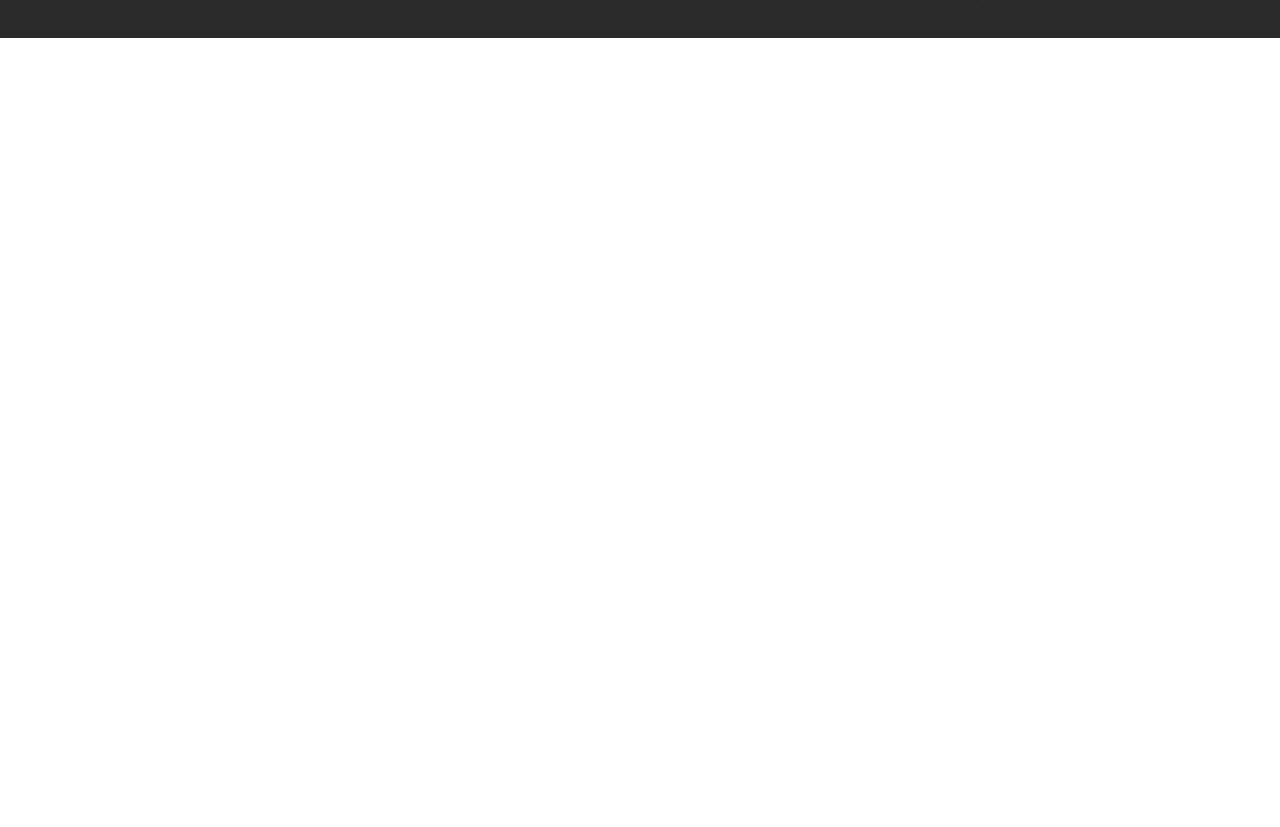
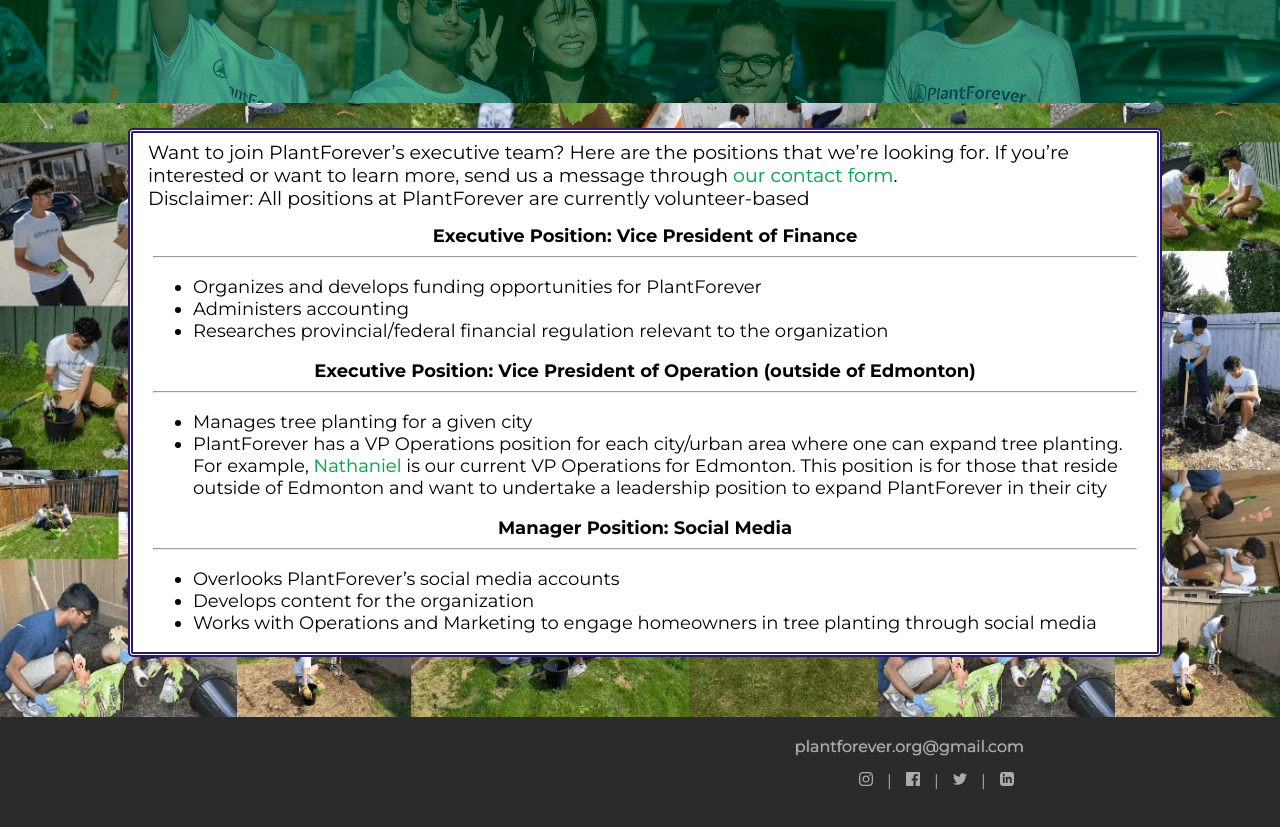
Before and after one commit to cocoliliace/PlantForever, a Vue app: page /join-our-team in a window 1280 px wide. Before the commit this address had no page. Shown: the part 380-1207 px from the top of the page. Before the commit the page ends 800 px from the top, so only its background shows below. Built offline with nearby package versions, Linux system fonts and the light colour scheme.

Commit message:
add new join our team page

```diff
--- a/src/App.vue
+++ b/src/App.vue
@@ -34,11 +34,13 @@
           <div class="dropdown">
             <router-link :to="{ name: 'About' }">What We Do</router-link>
             <router-link :to="{ name: 'Team' }">Meet Our Team</router-link>
+            <router-link :to="{ name: 'JoinTeam' }">Join Our Team</router-link>
             <router-link :to="{ name: 'InTheNews' }">In the news</router-link>
           </div>
         </a>
         <router-link v-if="!hasDropdown" :to="{ name: 'About' }">What We Do</router-link>
         <router-link v-if="!hasDropdown" :to="{ name: 'Team' }">Meet Our Team</router-link>
+        <router-link v-if="!hasDropdown" :to="{ name: 'JoinTeam' }">Join Our Team</router-link>
         <router-link v-if="!hasDropdown" :to="{ name: 'InTheNews' }">In the news</router-link>
         <router-link :to="{ name: 'GetTree' }" :class="{ 'router-link-exact-active': childIsActive(['/accept-a-tree/in-backyard', '/accept-a-tree/in-pots']) }">Accept A Tree</router-link>
         <router-link :to="{ name: 'Volunteer' }">Volunteer</router-link>
--- a/src/router.js
+++ b/src/router.js
@@ -28,6 +28,11 @@
       path: "/meet-our-team",
       name: "Team",
       component: () => import("./views/Team.vue")
+    },
+    {
+      path: "/join-our-team",
+      name: "JoinTeam",
+      component: () => import("./views/JoinTeam.vue")
     },
     {
       path: "/covid-policies",
--- /dev/null
+++ b/src/views/JoinTeam.vue
@@ -0,0 +1,70 @@
+<template>
+  <div class="contains-form">
+    <div class="banner-container">
+      <div class="title">JOIN OUR TEAM</div>
+    </div>
+    <div class="text-container">
+      <div style="margin-top: 8px;">Want to join PlantForever’s executive team? Here are the positions that we’re looking for. If you’re interested or want to learn more, send us a message through <router-link :to="{ name: 'Contact' }">our contact form</router-link>.</div>
+      <div>Disclaimer: All positions at PlantForever are currently volunteer-based</div>
+      <div class="text">
+        <div class="title">Executive Position: Vice President of Finance</div>
+        <hr />
+        <ul>
+          <li>Organizes and develops funding opportunities for PlantForever</li>
+          <li>Administers accounting</li>
+          <li>Researches provincial/federal financial regulation relevant to the organization</li>
+        </ul>
+
+        <div class="title">Executive Position: Vice President of Operation (outside of Edmonton)</div>
+        <hr />
+        <ul>
+          <li>Manages tree planting for a given city</li>
+          <li>PlantForever has a VP Operations position for each city/urban area where one can expand tree planting. For example, <router-link :to="{ name: 'Team' }">Nathaniel</router-link> is our current VP Operations for Edmonton. This position is for those that reside outside of Edmonton and want to undertake a leadership position to expand PlantForever in their city</li>
+        </ul>
+
+        <div class="title">Manager Position: Social Media</div>
+        <hr />
+        <ul>
+          <li>Overlooks PlantForever’s social media accounts</li>
+          <li>Develops content for the organization</li>
+          <li>Works with Operations and Marketing to engage homeowners in tree planting through social media</li>
+        </ul>
+      </div>
+    </div>
+  </div>
+</template>
+
+<script>
+export default {
+  name: "JoinTeam",
+  metaInfo: {
+    title: "Join Our Team",
+    meta: [
+      { name: "description", content: "" },
+      { name: "keywords", content: "" }
+    ],
+    link: [
+      { rel: "canonical", href: "https://www.plantforever.org/join-our-team" }
+    ]
+  }
+}
+</script>
+
+<style lang="scss" scoped>
+.text-container {
+  background: white;
+  border: 5px $blue double;
+  border-radius: 5px;
+  width: calc(80vw - 30px);
+  padding: 0 15px;
+  margin: 25px 10vw 0 10vw;
+  font-size: 19px;
+}
+.text {
+  margin: 15px 5px;
+  .title {
+    text-align: center;
+    font-weight: 700;
+  }
+}
+</style>
--- a/src/views/Team.vue
+++ b/src/views/Team.vue
@@ -2,6 +2,9 @@
   <div>
     <div class="banner-container">
       <div class="title">MEET OUR TEAM</div>
+    </div>
+    <div class="text">
+      We are currently looking for more executive members. Take a look at <router-link :to="{ name: 'JoinTeam' }">the open positions</router-link>!
     </div>
     <div class="profile-cards">
       <div v-for="person in teamData" class="card">
@@ -81,11 +84,18 @@
 </script>
 
 <style lang="scss" scoped>
+.text {
+	display: table;
+	font-family: sans-serif;
+	font-size: 18px;
+	margin: 15px auto 0;
+	border-bottom: 2px $blue dotted;
+}
 .profile-cards {
   display: flex;
   flex-wrap: wrap;
   justify-content: space-around;
-  margin: 25px 15px 35px 15px;
+  margin: 10px 15px 35px 15px;
   .card {
     box-shadow: 0 1px 5px 0 rgba($green, 0.5);
     margin: 15px;
--- a/src/views/Volunteer.vue
+++ b/src/views/Volunteer.vue
@@ -20,6 +20,9 @@
       </div>
       <div class="text">
         Please read our <router-link :to="{ name: 'Covid' }">Covid Volunteer Guidlines</router-link> before volunteering.
+      </div>
+      <div class="text">
+				Want to do more than just planing trees? Consider <router-link :to="{ name: 'JoinTeam' }">joining our team</router-link>!
       </div>
     </div>
     <form id="volunteer-form" @submit.prevent="submit">
```
Also changed, not shown: 1 other file (tests, documents, lock files or other folders).
